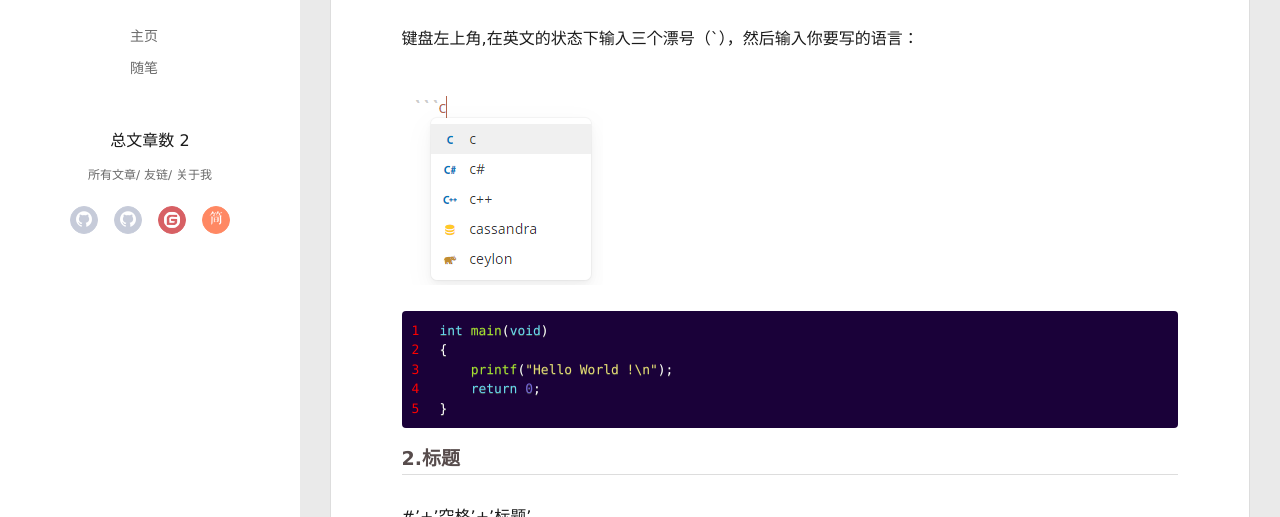
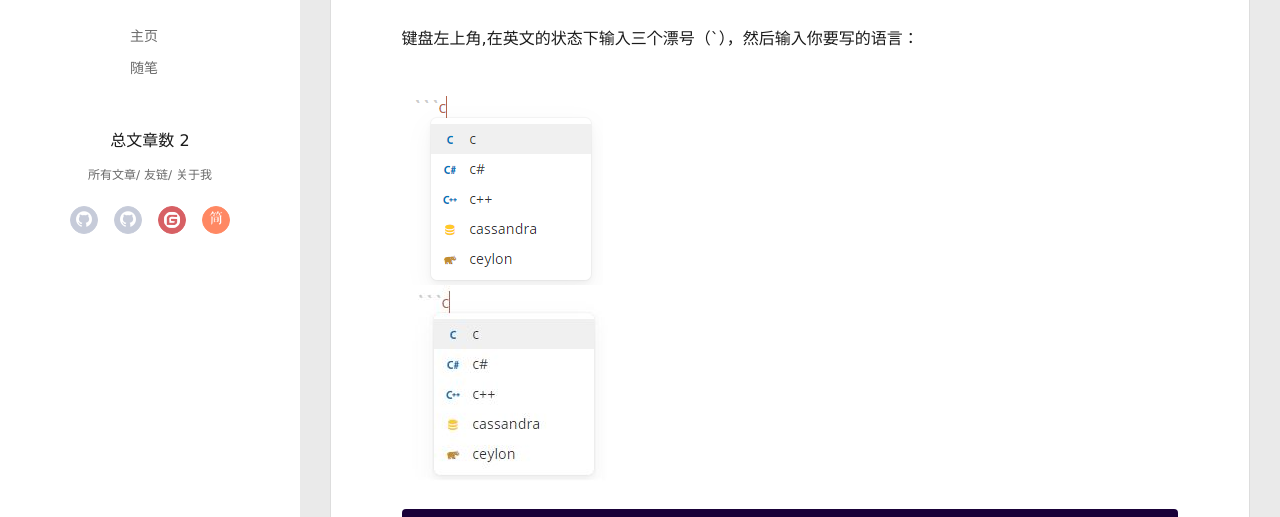
Before and after one commit to aaronsky-zeng/aaronsky-zeng.github.io, a plain HTML site: page 2021/11/27/markdown笔记/index.html in a window 1280 px wide. Shown: the part 283-800 px from the top of the page. Drawn offline with Linux system fonts and the light colour scheme.

Commit message:
Site updated: 2021-11-28 00:40:53

```diff
--- a/2021/11/27/markdown笔记/index.html
+++ b/2021/11/27/markdown笔记/index.html
@@ -18,9 +18,10 @@
 <meta property="og:description" content="markdown 快速入门（typora）1.代码块键盘左上角,在英文的状态下输入三个漂号（&#96;），然后输入你要写的语言：  12345int main(void)&amp;#123;    printf(&quot;Hello World !\n&quot;);    return 0;&amp;#125;  2.标题#’+’空格’+’标题’ 3.字体样式 想要打出粗体，只需要两个星号 加上  文本  再加上">
 <meta property="og:locale" content="zh_CN">
 <meta property="og:image" content="http://localhost:4000/img/1.png">
+<meta property="og:image" content="https://github.com/aaronsky-zeng/aaronsky-zeng.github.io/blob/master/img/1.JPG">
 <meta property="og:image" content="http://localhost:4000/img/2.png">
 <meta property="article:published_time" content="2021-11-27T09:58:29.000Z">
-<meta property="article:modified_time" content="2021-11-27T16:34:50.925Z">
+<meta property="article:modified_time" content="2021-11-27T16:40:25.959Z">
 <meta name="twitter:card" content="summary">
 <meta name="twitter:image" content="http://localhost:4000/img/1.png">
 
@@ -260,7 +261,7 @@
 
     <hr>
 <h2 id="markdown-快速入门（typora）"><a href="#markdown-快速入门（typora）" class="headerlink" title="markdown 快速入门（typora）"></a>markdown 快速入门（typora）</h2><h3 id="1-代码块"><a href="#1-代码块" class="headerlink" title="1.代码块"></a>1.代码块</h3><p>键盘左上角,在英文的状态下输入三个漂号（`），然后输入你要写的语言：</p>
-<p><img src="http://localhost:4000/img/1.png" alt="1"></p>
+<p><img src="http://localhost:4000/img/1.png" alt="1"><br><img src="https://github.com/aaronsky-zeng/aaronsky-zeng.github.io/blob/master/img/1.JPG" alt="2"></p>
 <figure class="highlight c"><table><tr><td class="gutter"><pre><span class="line">1</span><br><span class="line">2</span><br><span class="line">3</span><br><span class="line">4</span><br><span class="line">5</span><br></pre></td><td class="code"><pre><span class="line"><span class="function"><span class="keyword">int</span> <span class="title">main</span><span class="params">(<span class="keyword">void</span>)</span></span></span><br><span class="line"><span class="function"></span>&#123;</span><br><span class="line">    <span class="built_in">printf</span>(<span class="string">&quot;Hello World !\n&quot;</span>);</span><br><span class="line">    <span class="keyword">return</span> <span class="number">0</span>;</span><br><span class="line">&#125;</span><br></pre></td></tr></table></figure>
 
 <h3 id="2-标题"><a href="#2-标题" class="headerlink" title="2.标题"></a>2.标题</h3><p>#’+’空格’+’标题’</p>
```
Also changed, not shown: index.html (+1 -1 lines).
